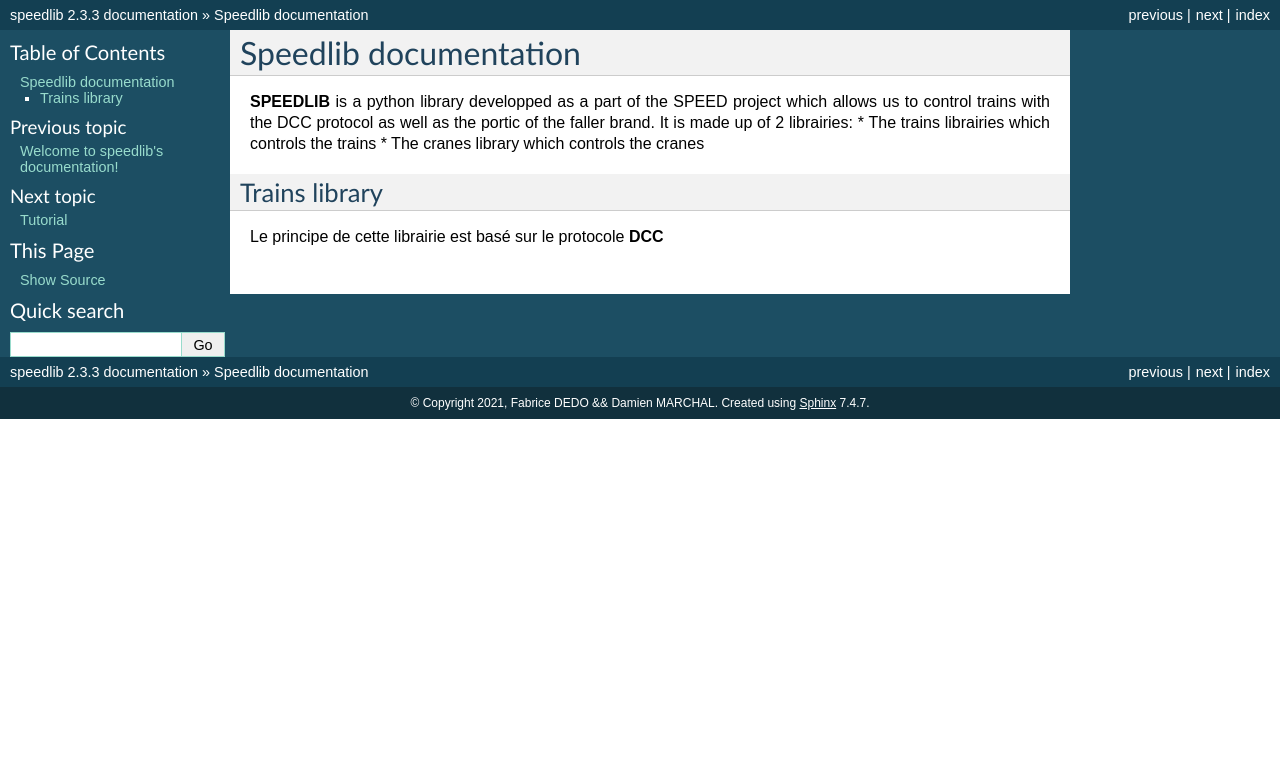
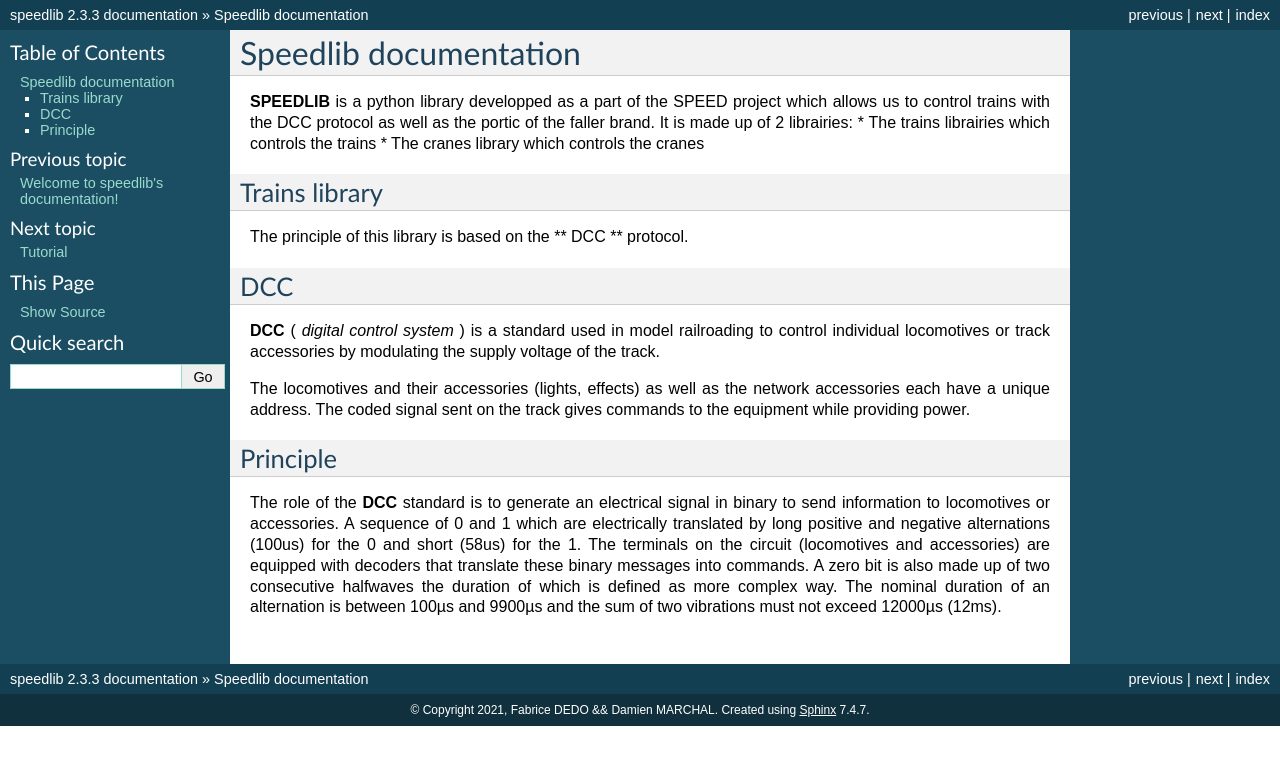
Before and after one commit to CRIStAL-PADR/Speed, a Sphinx documentation site: the page built from docs/source/documentation.rst, in a window 1280 px wide. Shown: the top 765 px of the page. Built offline with Sphinx 7.4.7, drawn with Linux system fonts in a browser that asks for light colours.

Commit message:
Refactoring du fichier dcc.py

```diff
--- a/docs/source/conf.py
+++ b/docs/source/conf.py
@@ -25,6 +25,10 @@
 
 
 # -- General configuration ---------------------------------------------------
+
+
+# If your documentation needs a minimal Sphinx version, state it here.
+needs_sphinx = "3.5.4"
 
 # Add any Sphinx extension module names here, as strings. They can be
 # extensions coming with Sphinx (named 'sphinx.ext.*') or your custom
--- a/docs/source/documentation.rst
+++ b/docs/source/documentation.rst
@@ -8,4 +8,24 @@
 
 Trains library
 --------------
-Le principe de cette librairie est basé sur le protocole **DCC**
+
+The principle of this library is based on the ** DCC ** protocol.
+
+DCC
+---
+
+**DCC** ( *digital control system* ) is a standard used in model railroading to control individual locomotives or track accessories by modulating
+the supply voltage of the track.
+
+The locomotives and their accessories (lights, effects) as well as the network accessories each have a unique address.
+The coded signal sent on the track gives commands to the equipment while providing power.
+
+Principle
+---------
+
+The role of the **DCC** standard is to generate an electrical signal in binary to send information to locomotives or accessories.
+A sequence of 0 and 1 which are electrically translated by long positive and negative alternations (100us) for the 0 and short (58us) for the 1.
+The terminals on the circuit (locomotives and accessories) are equipped with decoders that translate these binary messages into commands.
+A zero bit is also made up of two consecutive halfwaves the duration of which is defined as
+more complex way. The nominal duration of an alternation is between 100µs and 9900µs and the sum of
+two vibrations must not exceed 12000µs (12ms).
--- a/docs/source/index.rst
+++ b/docs/source/index.rst
@@ -2,7 +2,7 @@
 =====================================
 
 .. toctree::
-   :maxdepth: 3
+   :maxdepth: 2
 
    documentation
    README
```
Also changed, not shown: 1 other file.
